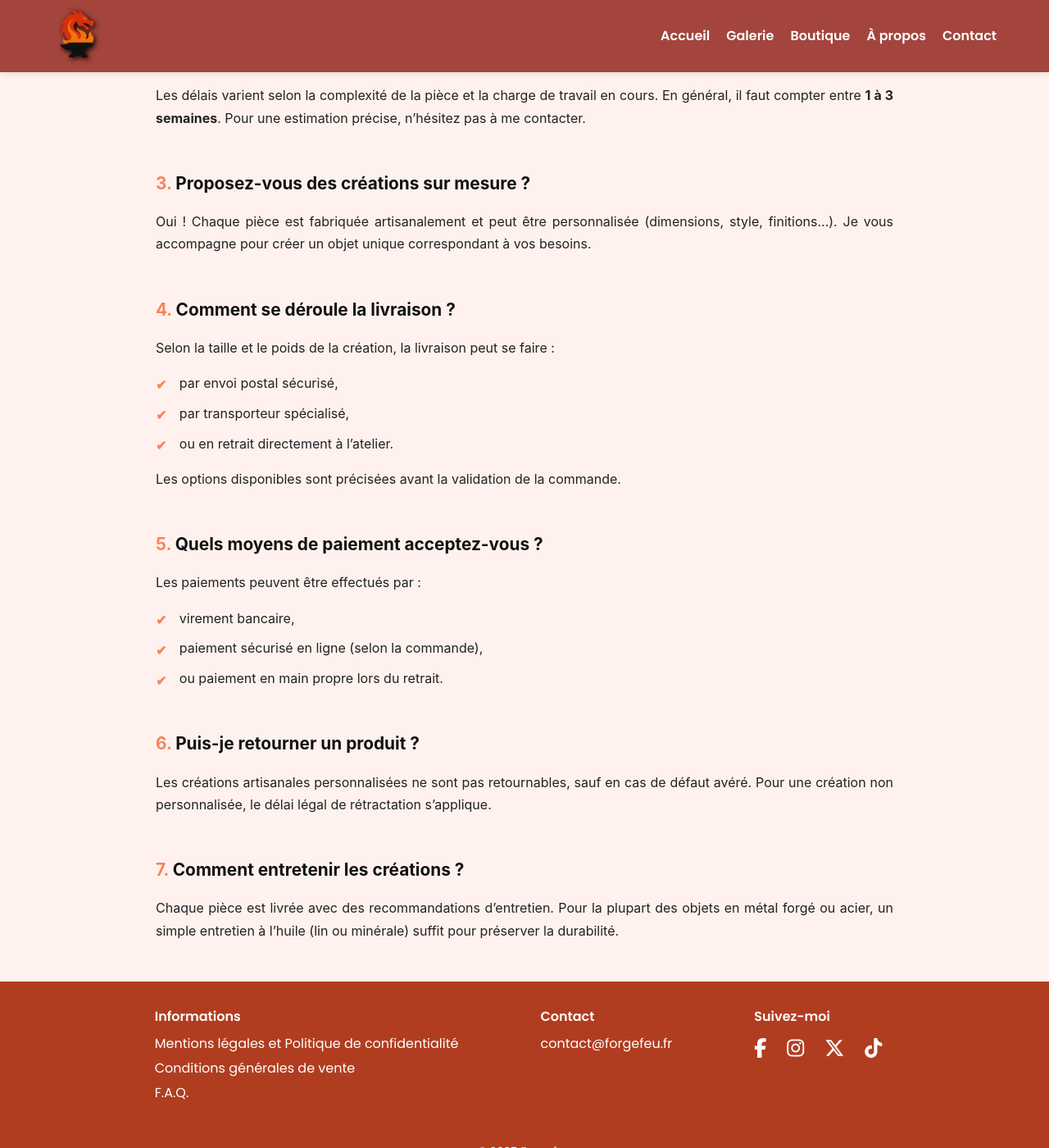
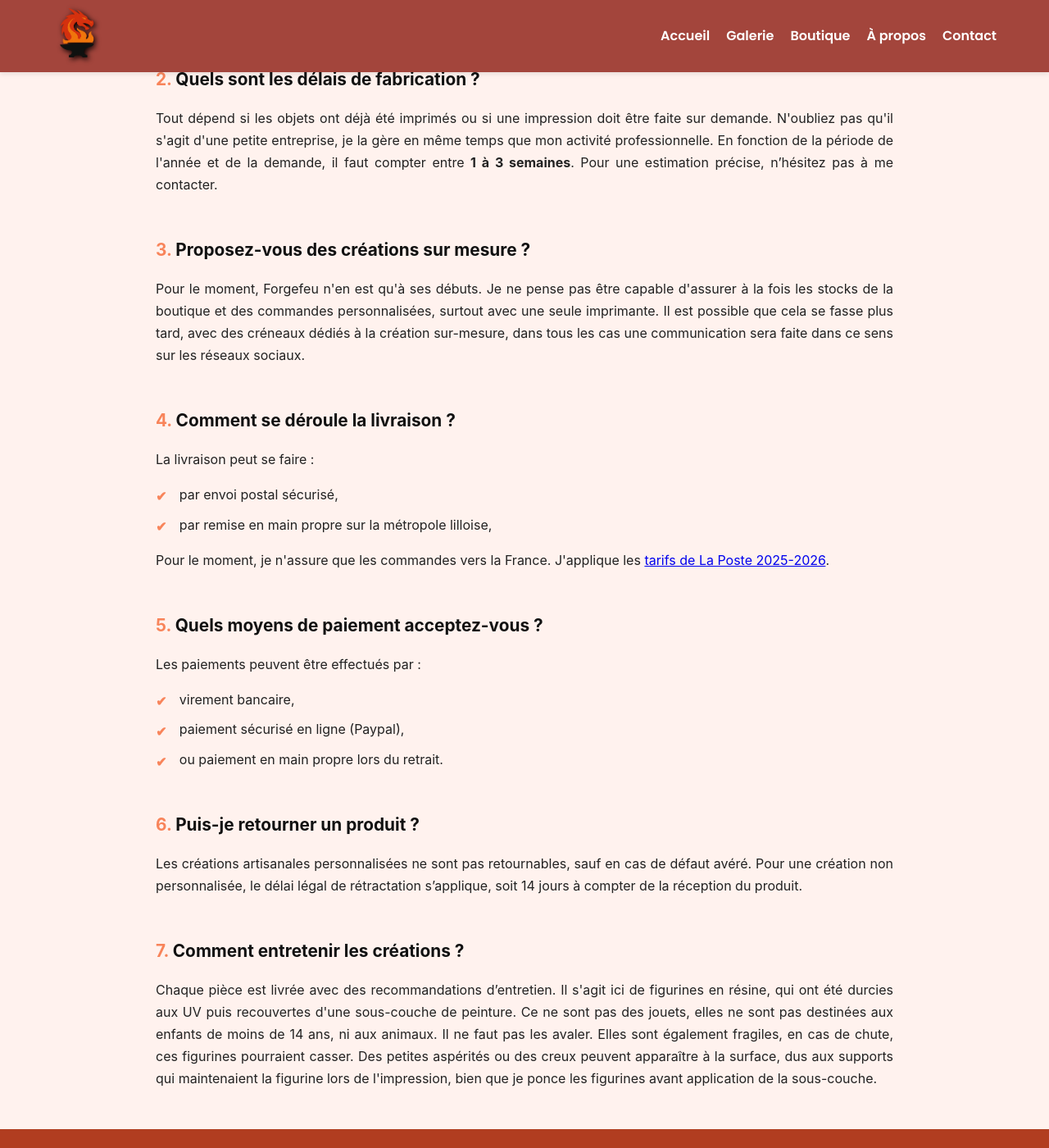
Before and after one commit to Yaen-Ghost/forgefeu, a Jekyll site: the page built from faq.html, in a window 1280 px wide and 1400 px high, scrolled down 356 px. Shown: the whole window at 82% size. Built offline with Jekyll 4.4.1, drawn with Linux system fonts in a browser that asks for light colours; some of the changed text lies outside the part shown.

Commit message:
Update faq.html

```diff
--- a/faq.html
+++ b/faq.html
@@ -12,7 +12,8 @@ permalink: /faq/
     <h2><span>1.</span> Comment passer commande ?</h2>
     <p>
       Vous pouvez passer commande en me contactant directement via le formulaire de contact ou par e-mail.
-      Ensemble, nous discutons de votre projet, des matériaux, des dimensions et des détails personnalisés.
+      Précisez-moi les objets que vous souhaitez commander et la quantité, afin que je vous communique le montant final.
+      Les frais de port sont calculés sur la base des <a href="https://www.laposte.fr/tarif-colissimo" target="_blank" rel="noopener noreferrer">tarifs de La Poste 2025-2026</a>.
     </p>
   </div>
 
@@ -20,8 +21,9 @@ permalink: /faq/
   <div class="faq-item">
     <h2><span>2.</span> Quels sont les délais de fabrication ?</h2>
     <p>
-      Les délais varient selon la complexité de la pièce et la charge de travail en cours.
-      En général, il faut compter entre <strong>1 à 3 semaines</strong>.
+      Tout dépend si les objets ont déjà été imprimés ou si une impression doit être faite sur demande.
+      N'oubliez pas qu'il s'agit d'une petite entreprise, je la gère en même temps que mon activité professionnelle.
+      En fonction de la période de l'année et de la demande, il faut compter entre <strong>1 à 3 semaines</strong>.
       Pour une estimation précise, n’hésitez pas à me contacter.
     </p>
   </div>
@@ -30,8 +32,8 @@ permalink: /faq/
   <div class="faq-item">
     <h2><span>3.</span> Proposez-vous des créations sur mesure ?</h2>
     <p>
-      Oui ! Chaque pièce est fabriquée artisanalement et peut être personnalisée (dimensions, style, finitions…).
-      Je vous accompagne pour créer un objet unique correspondant à vos besoins.
+      Pour le moment, Forgefeu n'en est qu'à ses débuts. Je ne pense pas être capable d'assurer à la fois les stocks de la boutique et des commandes personnalisées, surtout avec une seule imprimante.
+      Il est possible que cela se fasse plus tard, avec des créneaux dédiés à la création sur-mesure, dans tous les cas une communication sera faite dans ce sens sur les réseaux sociaux.
     </p>
   </div>
 
@@ -39,15 +41,14 @@ permalink: /faq/
   <div class="faq-item">
     <h2><span>4.</span> Comment se déroule la livraison ?</h2>
     <p>
-      Selon la taille et le poids de la création, la livraison peut se faire :
+      La livraison peut se faire :
     </p>
     <ul>
       <li>par envoi postal sécurisé,</li>
-      <li>par transporteur spécialisé,</li>
-      <li>ou en retrait directement à l’atelier.</li>
+      <li>par remise en main propre sur la métropole lilloise,</li>
     </ul>
     <p>
-      Les options disponibles sont précisées avant la validation de la commande.
+      Pour le moment, je n'assure que les commandes vers la France. J'applique les <a href="https://www.laposte.fr/tarif-colissimo" target="_blank" rel="noopener noreferrer">tarifs de La Poste 2025-2026</a>.
     </p>
   </div>
 
@@ -59,7 +60,7 @@ permalink: /faq/
     </p>
     <ul>
       <li>virement bancaire,</li>
-      <li>paiement sécurisé en ligne (selon la commande),</li>
+      <li>paiement sécurisé en ligne (Paypal),</li>
       <li>ou paiement en main propre lors du retrait.</li>
     </ul>
   </div>
@@ -69,7 +70,7 @@ permalink: /faq/
     <h2><span>6.</span> Puis-je retourner un produit ?</h2>
     <p>
       Les créations artisanales personnalisées ne sont pas retournables, sauf en cas de défaut avéré.
-      Pour une création non personnalisée, le délai légal de rétractation s’applique.
+      Pour une création non personnalisée, le délai légal de rétractation s’applique, soit 14 jours à compter de la réception du produit.
     </p>
   </div>
 
@@ -78,7 +79,10 @@ permalink: /faq/
     <h2><span>7.</span> Comment entretenir les créations ?</h2>
     <p>
       Chaque pièce est livrée avec des recommandations d’entretien.
-      Pour la plupart des objets en métal forgé ou acier, un simple entretien à l’huile (lin ou minérale) suffit pour préserver la durabilité.
+      Il s'agit ici de figurines en résine, qui ont été durcies aux UV puis recouvertes d'une sous-couche de peinture.
+      Ce ne sont pas des jouets, elles ne sont pas destinées aux enfants de moins de 14 ans, ni aux animaux. Il ne faut pas les avaler.
+      Elles sont également fragiles, en cas de chute, ces figurines pourraient casser.
+      Des petites aspérités ou des creux peuvent apparaître à la surface, dus aux supports qui maintenaient la figurine lors de l'impression, bien que je ponce les figurines avant application de la sous-couche.
     </p>
   </div>
 
```
